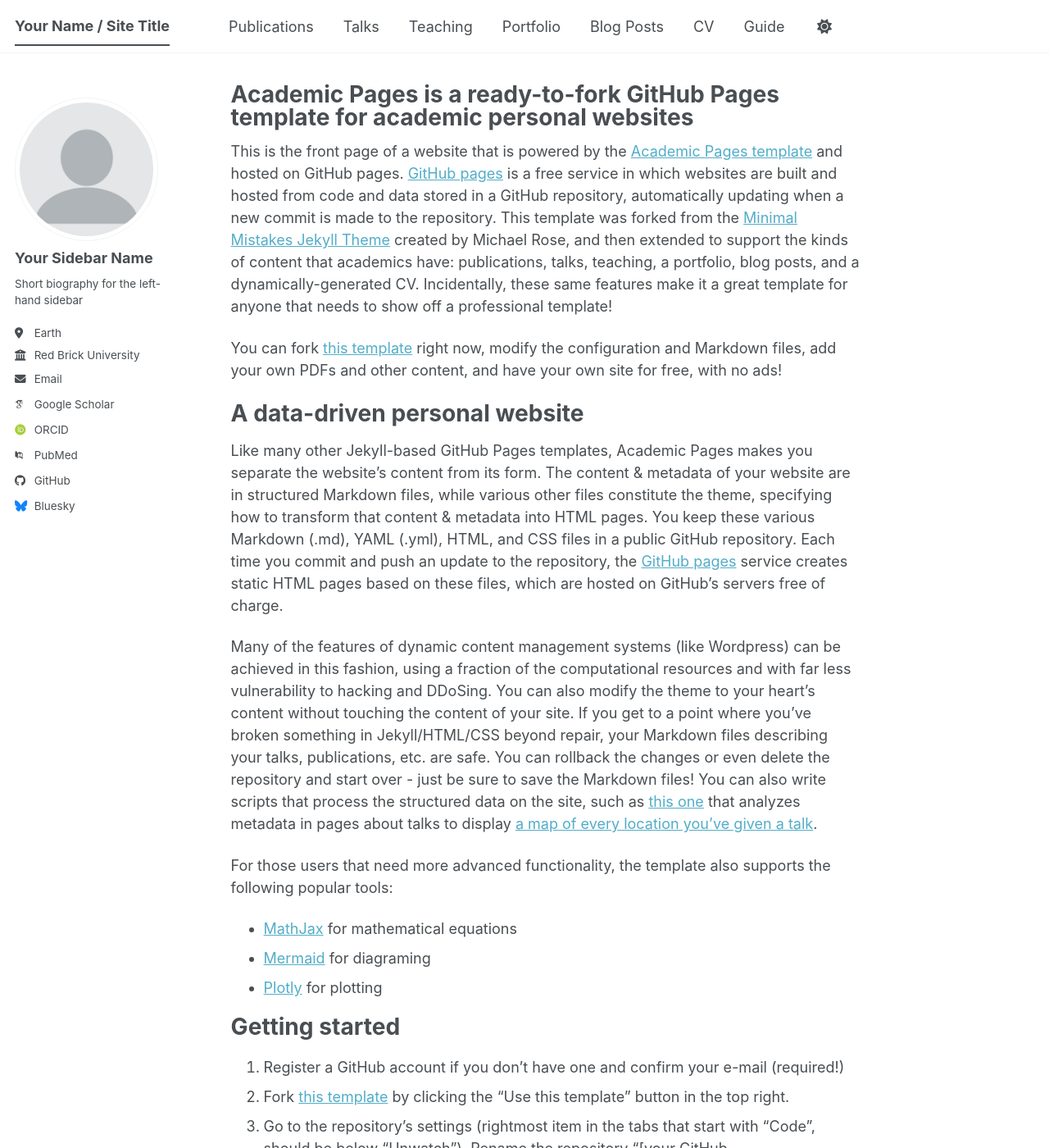
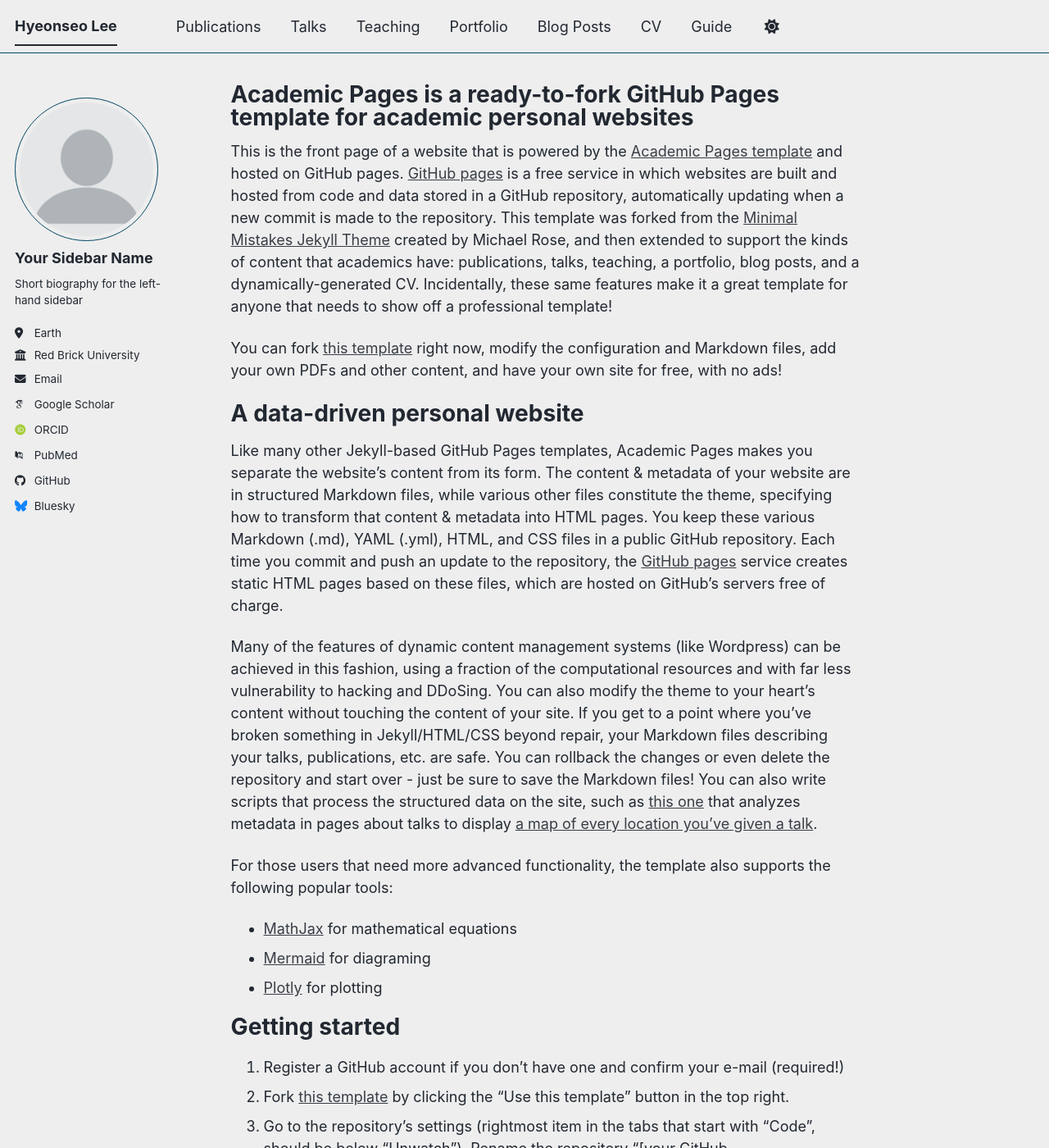
Before and after one commit to hyeonseo-o/hyeonseo-o.github.io, a Jekyll site: the page built from _pages/about.md, in a window 1280 px wide and 1400 px high. Shown: the whole window at 82% size. Built offline with Jekyll 4.4.1, drawn with Linux system fonts in a browser that asks for light colours; some web fonts are replaced; a script bundle is joined from its source files by our own code; library files that are not in the unit come from our copies.

Commit message:
Update _config.yml

```diff
--- a/_config.yml
+++ b/_config.yml
@@ -8,8 +8,8 @@
 
 # Basic Site Settings
 locale                   : "en-US"
-site_theme               : "default" # The available themes options are "default", "air", "sunrise", "mint", "dirt" and "contrast"
-title                    : "Your Name / Site Title"
+site_theme               : "air" # The available themes options are "default", "air", "sunrise", "mint", "dirt" and "contrast"
+title                    : "Hyeonseo Lee"
 title_separator          : "-"
 name                     : &name "Your Name"
 description              : &description "Your Name's academic portfolio"   # Update this with a general description of your site, this is the default if not overridden by a page
```
